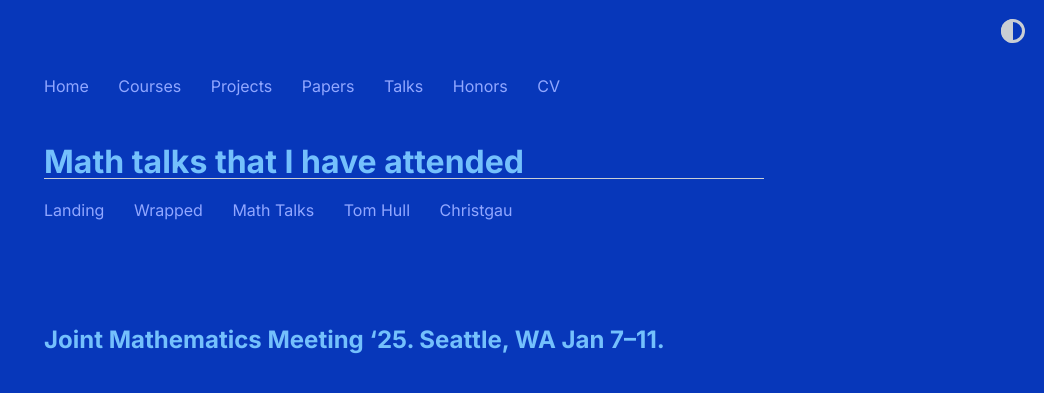
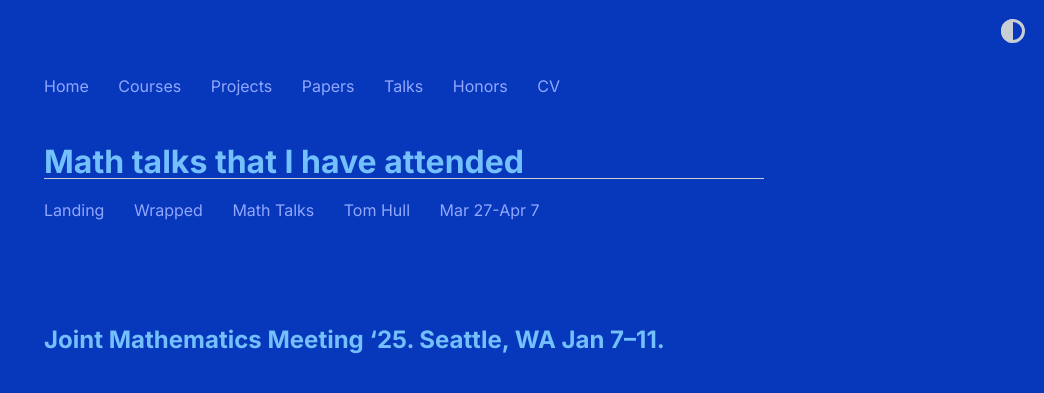
Before and after one commit to shihankanungo/shihankanungo.github.io, a Jekyll site: the page built from math-talks.md, in a window 1280 px wide and 900 px high. Shown: the top 393 px of the window, without its empty margins (236-1280 px from the left). Built offline with Jekyll 4.4.1, drawn with Linux system fonts in a browser that asks for light colours.

Commit message:
Update home.yml

```diff
--- a/_data/home.yml
+++ b/_data/home.yml
@@ -36,8 +36,11 @@ personal_entries:
   - title: Tom Hull
     url: tomhull
 
-  - title: Christgau
-    url: xgau
+  # - title: Christgau
+  #   url: xgau
+
+  - title: Mar 27-Apr 7
+    url: india-trip
 
 project_entries:
   - title: MIT PRIMES-USA '25
```
